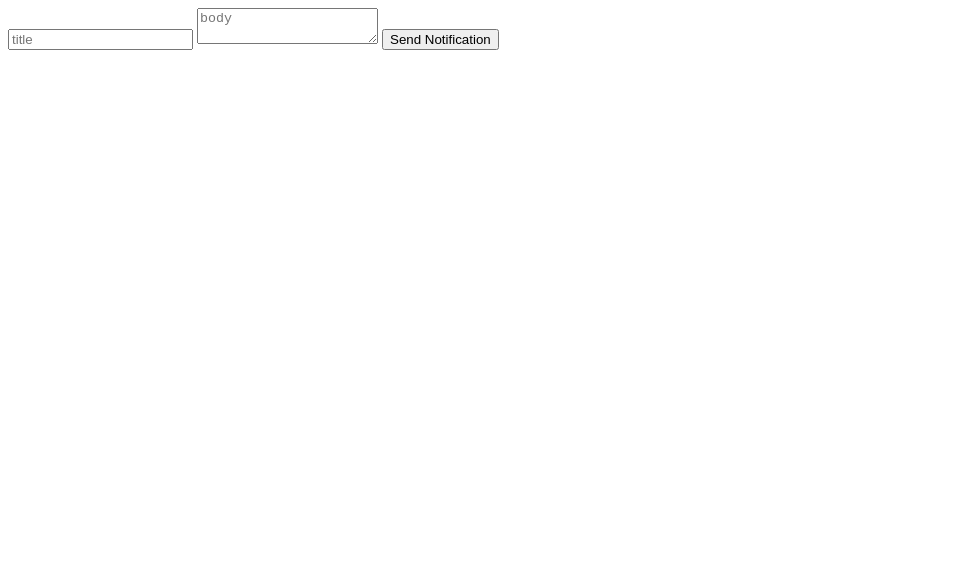
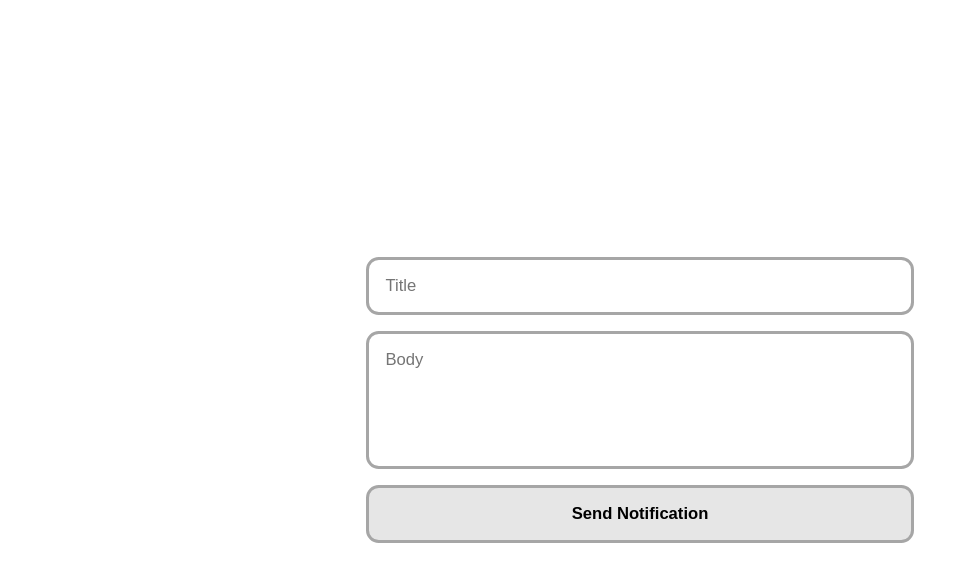
Before and after one commit to sunnybyeon/notification, a website: page index.html in a window 1280 px wide. Shown: the whole page, without its empty margins (0-969 px from the left). Drawn offline with Linux system fonts and the light colour scheme.

Commit message:
added style(css)

```diff
--- a/index.html
+++ b/index.html
@@ -4,11 +4,14 @@
         <meta charset="UTF-8" />
         <meta name="viewport" content="width=device-width, initial-scale=1.0" />
         <title>Notification</title>
+        <link rel="stylesheet" href="styles/index.css" />
         <script src="./scripts/index.js" defer></script>
     </head>
     <body>
-        <input type="text" name="title" placeholder="title" />
-        <textarea name="body" placeholder="body"></textarea>
-        <button name="send">Send Notification</button>
+        <div class="input-wrapper">
+            <input type="text" name="title" placeholder="Title" />
+            <textarea name="body" placeholder="Body" rows="5"></textarea>
+            <button name="send">Send Notification</button>
+        </div>
     </body>
 </html>
--- /dev/null
+++ b/styles/index.css
@@ -0,0 +1,45 @@
+* {
+    box-sizing: border-box;
+}
+html {
+    height: 100%;
+}
+body {
+    height: 100%;
+    margin: 0;
+    padding: 2rem;
+    display: flex;
+    align-items: center;
+    justify-content: center;
+}
+div.input-wrapper {
+    display: flex;
+    flex-direction: column;
+    gap: 1rem;
+    width: clamp(50ch, 45%, 90ch);
+}
+input,
+textarea,
+button {
+    all: unset;
+    font-family: sans-serif;
+    font-size: max(1.3vw, 1rem);
+    padding: 1rem;
+    border-radius: 0.8rem;
+    border: 3px solid hsl(0, 0%, 65%);
+    transition: all 0.5s;
+}
+:is(input, textarea, button):focus {
+    border-color: hsl(0, 0%, 39%);
+}
+button:focus {
+    background-color: hsl(0, 0%, 85%);
+}
+button {
+    text-align: center;
+    font-weight: bold;
+    background-color: hsl(0, 0%, 90%);
+}
+button:hover {
+    cursor: pointer;
+}
```
